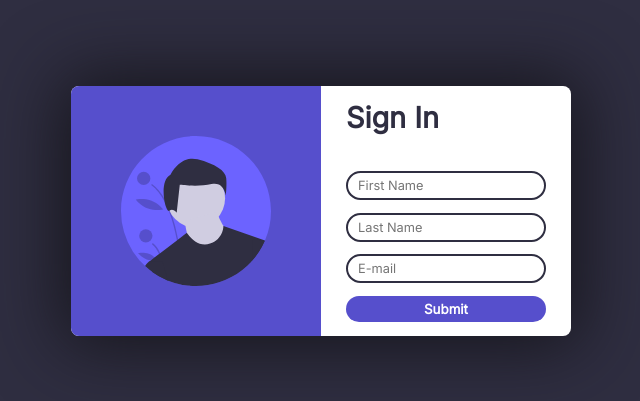
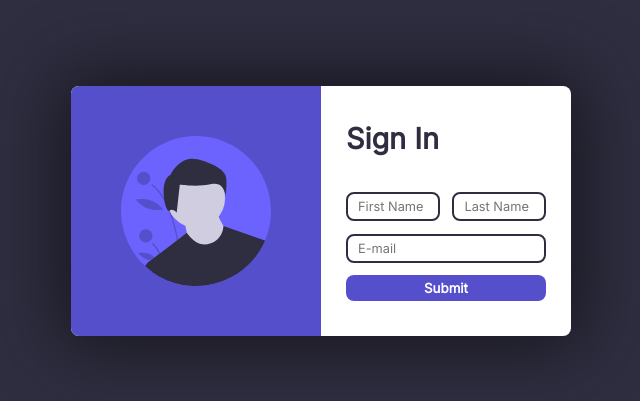
Before and after one commit to KhalidSaifullahFuad/PracticeWithJS, a plain HTML site: page Form Validation/index.html in a window 1280 px wide. Shown: the part 189-590 px from the top of the page, without its empty margins (319-959 px from the left). Drawn offline with Linux system fonts and the light colour scheme.

Commit message:
done some minor changes

```diff
--- a/Form Validation/css/style.css
+++ b/Form Validation/css/style.css
@@ -81,6 +81,13 @@ body{
     font-weight: 400;
 }
 
+.card > .right-section .username {
+    display: flex;
+    justify-content: space-between;
+}
+.card > .right-section .username div:first-child{
+    padding-right: .8rem;
+}
 
 .card > .right-section label{
     display: none;
@@ -89,7 +96,7 @@ body{
 .card > .right-section input{
     display: block;
     padding: 5px 10px;
-    border-radius: 1.2rem;
+    border-radius: .5rem;
     border: 0px;
     margin-bottom: .8rem;
     outline: none;
@@ -107,7 +114,7 @@ body{
 .card > .right-section  button{
     width:100%;
     padding: 5px;
-    border-radius: 1.2rem;
+    border-radius: .5rem;
     border: 0px;
     background: var(--color-primary);
     color: var(--color-white);
--- a/Form Validation/index.html
+++ b/Form Validation/index.html
@@ -23,6 +23,8 @@
                 <h1>Sign In</h1>
                 <h6 id="error-msg"></h6>
 
+
+                <div class="username">
                     <div>
                         <label for="first_name">First Name</label>
                         <input type="text" name="first_name" id="first_name" placeholder="First Name">
@@ -31,6 +33,7 @@
                     <div>
                         <label for="last_name">Last Name</label>
                         <input type="text" name=last_name" id="last_name" placeholder="Last Name">
+                    </div>
                 </div>
 
                 <div>
```
Lines whose indentation alone changed are shown as unchanged.
